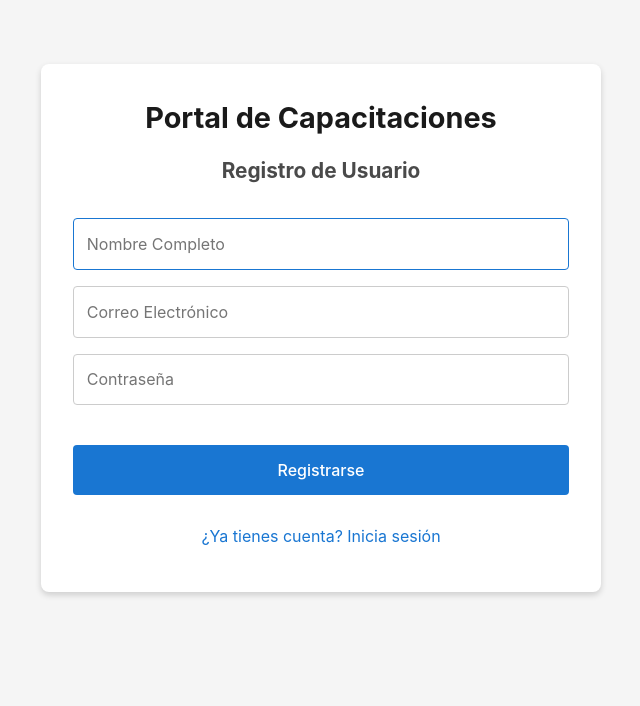
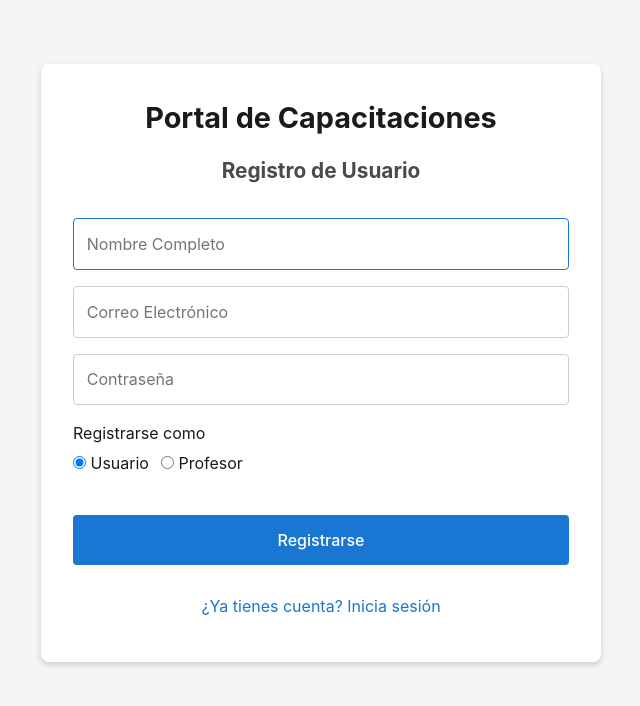
Before and after one commit to JuanCarrill0/Kata-Middle_BB, a React (Vite) app in the folder frontend/: page /register in a window 1280 px wide. Shown: the top 706 px of the page, without its empty margins (319-959 px from the left). Built offline with nearby package versions, Linux system fonts and the light colour scheme; no server answers.

Commit message:
Registro como profesor o usuario y gestión de progresos

```diff
--- a/frontend/src/pages/CourseDetail.tsx
+++ b/frontend/src/pages/CourseDetail.tsx
@@ -37,6 +37,7 @@ export default function CourseDetail() {
   const [loadingChapters, setLoadingChapters] = useState<Record<string, boolean>>({});
   const [optimisticCompleted, setOptimisticCompleted] = useState<Record<string, boolean>>({});
   const [preview, setPreview] = useState<{ url: string; type: string; title?: string } | null>(null);
+  const previewCloseRef = useRef<HTMLButtonElement | null>(null);
   // Ref for synchronous in-flight checks to avoid race where state hasn't updated yet
   const inFlightRef = useRef<Record<string, boolean>>({});
 
@@ -67,6 +68,23 @@ export default function CourseDetail() {
       notifications.error(error.response?.data?.message || 'Error al marcar como completado');
     }
   });
+
+  // Accessibility: close preview with ESC and focus management
+  useEffect(() => {
+    if (!preview) return;
+    const prevActive = document.activeElement as HTMLElement | null;
+    // focus the close button when modal opens
+    setTimeout(() => previewCloseRef.current?.focus(), 0);
+    const onKey = (e: KeyboardEvent) => {
+      if (e.key === 'Escape') setPreview(null);
+    };
+    window.addEventListener('keydown', onKey);
+    return () => {
+      window.removeEventListener('keydown', onKey);
+      // return focus
+      try { prevActive?.focus(); } catch (_) {}
+    };
+  }, [preview]);
 
   const deleteCourseMutation = useMutation(() => coursesApi.delete(id!), {
     onSuccess: () => {
@@ -341,18 +359,31 @@ export default function CourseDetail() {
       {/* Preview modal/overlay for resources */}
       {preview && (
         <div className="preview-overlay" onClick={() => setPreview(null)}>
-          <div className="preview-content" onClick={(e) => e.stopPropagation()}>
+          <div className="preview-content" onClick={(e) => e.stopPropagation()} role="dialog" aria-modal="true" aria-label={preview.title || 'Vista previa'}>
             <div style={{ display: 'flex', justifyContent: 'space-between', alignItems: 'center' }}>
               <h3 style={{ margin: 0 }}>{preview.title || 'Vista previa'}</h3>
-              <button onClick={() => setPreview(null)} style={{ marginLeft: 12 }}>Cerrar</button>
+              <button ref={previewCloseRef} onClick={() => setPreview(null)} style={{ marginLeft: 12 }}>Cerrar</button>
             </div>
             <div style={{ marginTop: 12 }}>
-              {preview.type === 'video' ? (
+              {preview.type === 'video' && (
                 <video className="preview-video" controls>
                   <source src={preview.url} type="video/mp4" />
                   Tu navegador no soporta video.
                 </video>
-              ) : (
+              )}
+              {preview.type === 'image' && (
+                <img src={preview.url} alt={preview.title || 'Imagen'} style={{ width: '100%', height: 'auto', borderRadius: 4 }} />
+              )}
+              {preview.type === 'pdf' && (
+                // embed PDF; many browsers support displaying PDFs in an embed/iframe
+                <embed className="preview-iframe" src={preview.url} type="application/pdf" />
+              )}
+              {preview.type === 'presentation' && (
+                // try iframe for slides (if hosted), fallback to embed
+                <iframe className="preview-iframe" src={preview.url} title={preview.title || 'presentacion-preview'} />
+              )}
+              {['pdf', 'presentation', 'image', 'video'].indexOf(preview.type) === -1 && (
+                // fallback to iframe for unknown types
                 <iframe className="preview-iframe" src={preview.url} title={preview.title || 'resource-preview'} />
               )}
             </div>
--- a/frontend/src/pages/ModuleCourses.tsx
+++ b/frontend/src/pages/ModuleCourses.tsx
@@ -67,16 +67,6 @@ export default function ModuleCourses() {
     return Array.isArray(moduleCoursesData) ? moduleCoursesData : [];
   })();
 
-  // (no thumbnail) we use an illustration instead
-
-  const getProgress = (courseId: string) => {
-    if (!user?.progress) return 0;
-    const courseProgress = user.progress.find((p) => p.courseId === courseId);
-    if (!courseProgress) return 0;
-    const course = courses?.find(c => c.id === courseId);
-    return (courseProgress.completedChapters.length / (course?.chapters?.length ?? 1)) * 100;
-  };
-
   // Determine module title and missing module handling
   let moduleTitle: string | null = null;
   if (isLegacy) {
@@ -125,17 +115,6 @@ export default function ModuleCourses() {
                 <p className="course-description">
                   {course.description}
                 </p>
-                <div className="progress-container">
-                  <div className="progress-bar">
-                    <div
-                      className="progress-fill"
-                      style={{ width: `${getProgress(course.id)}%` }}
-                    />
-                  </div>
-                  <span className="progress-text">
-                    Progreso: {Math.round(getProgress(course.id))}%
-                  </span>
-                </div>
               </div>
               </div>
 
--- a/frontend/src/pages/Register.tsx
+++ b/frontend/src/pages/Register.tsx
@@ -1,15 +1,16 @@
 import { useState } from 'react';
 import { useNavigate } from 'react-router-dom';
 import { useAuthStore } from '../stores/auth';
-import { RegisterData, authApi } from '../services/api';
+import { RegisterDataExtended, authApi } from '../services/api';
 import { notifications } from '../services/notifications';
 import './Register.css';
 
 export default function Register() {
-  const [formData, setFormData] = useState<RegisterData>({
+  const [formData, setFormData] = useState<RegisterDataExtended>({
     name: '',
     email: '',
     password: '',
+    role: 'user',
   });
   const [loading, setLoading] = useState(false);
   const navigate = useNavigate();
@@ -96,6 +97,30 @@ export default function Register() {
               />
             </div>
 
+              <div className="form-field">
+                <label style={{ display: 'block', marginBottom: 6 }}>Registrarse como</label>
+                <label style={{ marginRight: 12 }}>
+                  <input
+                    type="radio"
+                    name="role"
+                    value="user"
+                    checked={formData.role === 'user'}
+                    onChange={handleChange}
+                    disabled={loading}
+                  /> Usuario
+                </label>
+                <label>
+                  <input
+                    type="radio"
+                    name="role"
+                    value="teacher"
+                    checked={formData.role === 'teacher'}
+                    onChange={handleChange}
+                    disabled={loading}
+                  /> Profesor
+                </label>
+              </div>
+
             <button
               type="submit"
               className="submit-button"
--- a/frontend/src/services/api.ts
+++ b/frontend/src/services/api.ts
@@ -25,10 +25,15 @@ export interface LoginData {
 export interface RegisterData extends LoginData {
   name: string;
 }
+export type UserRole = 'user' | 'teacher';
+
+export interface RegisterDataExtended extends RegisterData {
+  role?: UserRole;
+}
 
 export const authApi = {
   login: (data: LoginData) => api.post<{ token: string; user: User }>('/api/auth/login', data),
-  register: (data: RegisterData) => api.post<{ token: string; user: User }>('/api/auth/register', data),
+  register: (data: RegisterDataExtended) => api.post<{ token: string; user: User }>('/api/auth/register', data),
   me: () => api.get<User>('/api/auth/me'),
 };
 
```
Also changed, not shown: 1 other file (tests, documents, lock files or other folders).
